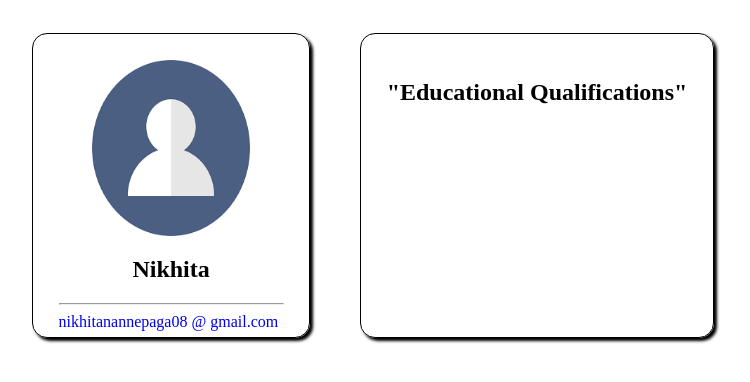
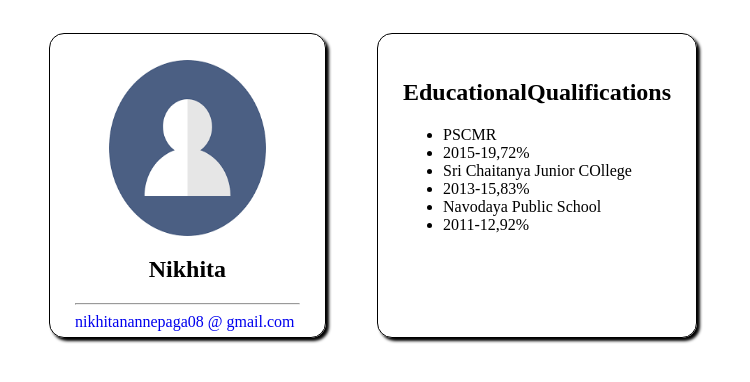
Before and after one commit to NikhitaNannepaga/Resume, a plain HTML site: page index.html in a window 1280 px wide. Shown: the whole page, without its empty margins (267-1017 px from the left). Drawn offline with Linux system fonts and the light colour scheme.

Commit message:
first commit

```diff
--- a/data.json
+++ b/data.json
@@ -0,0 +1,24 @@
+{
+  "basics":{
+    "name":"Nikhita",
+    "email":"nikhitanannepaga08@gmail.com",
+    "mobile":"+918790930037"
+},
+"education":[
+{
+"degree":"B-Tech",
+"institute":"PSCMR",
+"data":["2015-19","72%"]
+},
+{
+  "degree":"Intermediate",
+  "institute":"Sri Chaitanya Junior COllege",
+  "data":["2013-15","83%"]
+},
+{
+"degree":"S.S.C",
+"institute":"Navodaya Public School",
+"data":["2011-12","92%"]
+}
+]
+}
--- a/index.html
+++ b/index.html
@@ -14,11 +14,10 @@
         <hr>
 <a href="mailto:nikhitanannepaga08@gmail.com" target="_blank">nikhitanannepaga08 @ gmail.com</a>
       </div>
-      <div class="child2">
-        <h2>"Educational Qualifications"</h2>
+<div class="child2" id="child">
   </div>
-
   </div>
-
+<script type="text/javascript" src="main.js">
+</script>
 </body>
 </html>
--- /dev/null
+++ b/main.js
@@ -0,0 +1,35 @@
+function loadJson(file,callback){
+  var xhr=new XMLHttpRequest();
+  xhr.overrideMimeType("application/json");
+  xhr.open("GET",file,true);
+  xhr.onreadystatechange=function(){
+    if(xhr.readyState===4 && xhr.status=="200"){
+      callback(xhr.responseText);
+    }
+  }
+     xhr.send(null);
+  }
+loadJson("data.json",function(text){
+let data=JSON.parse(text);
+console.log(data);
+fun_education(data.education);
+});
+var div2=document.getElementById("child");
+function fun_education(edu){
+  var h1=document.createElement("h2");
+  h1.textContent="EducationalQualifications";
+  div2.appendChild(h1);
+  var list=document.createElement("ul");
+    div2.appendChild(list);
+  for(var i=0;i<edu.length;i++){
+    var listItem=document.createElement("li");
+    listItem.textContent=edu[i].degree;
+    list.appendChild(listItem);
+    var listItem2=document.createElement("li");
+    listItem.textContent=edu[i].institute;
+    list.appendChild(listItem);
+      var listItem=document.createElement("li");
+    listItem.textContent=edu[i].data;
+    list.appendChild(listItem);
+  }
+}
```
